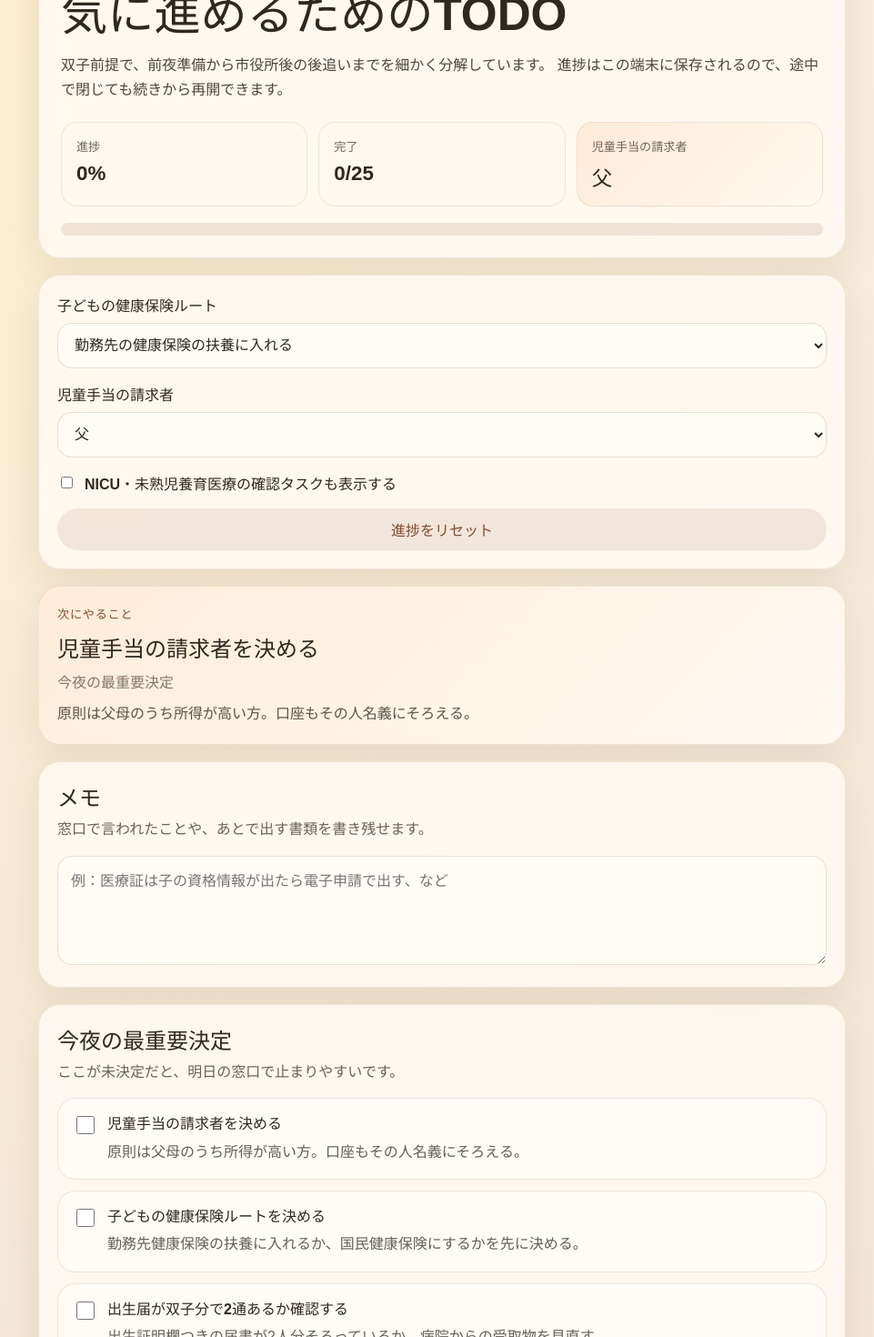
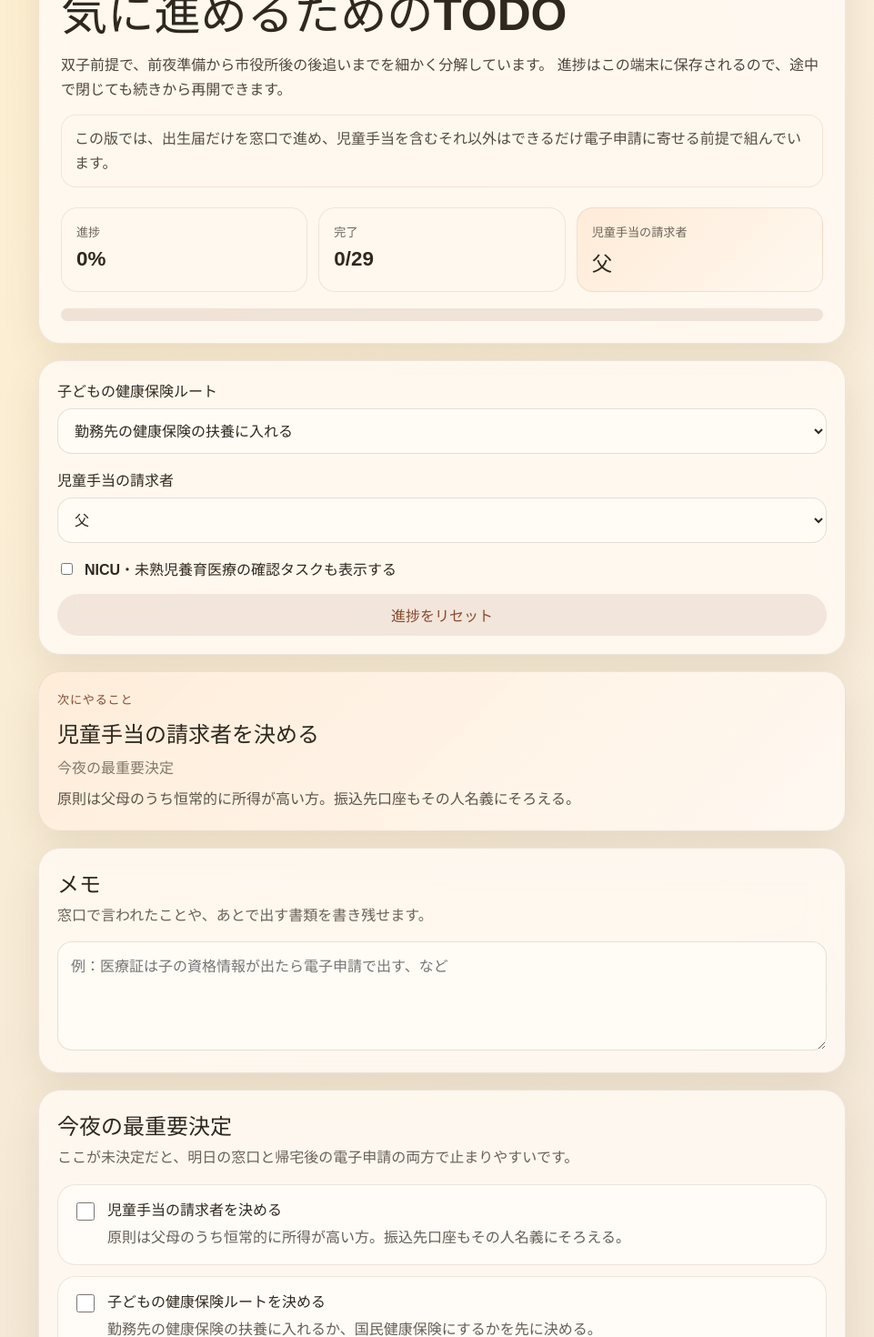
Before and after one commit to TomoyaSuzuki86/babys-birthReport, a React (Vite) app: page / in a window 1280 px wide. Shown: the part 140-1610 px from the top of the page at 91% size, without its empty margins (154-1115 px from the left). Built offline with nearby package versions, Linux system fonts and the light colour scheme.

Commit message:
Switch child allowance flow to online application

```diff
--- a/src/App.tsx
+++ b/src/App.tsx
@@ -2,11 +2,13 @@ import { useEffect, useMemo, useState } from "react";
 
 type InsuranceRoute = "workplace" | "national";
 type HandClaimant = "father" | "mother";
+
 type Task = {
   id: string;
   title: string;
   detail: string;
-  tags?: string[];
+  linkLabel?: string;
+  linkUrl?: string;
   onlyIf?: {
     insurance?: InsuranceRoute;
     nicu?: boolean;
@@ -34,19 +36,17 @@ const sections: Section[] = [
   {
     id: "decisions",
     title: "今夜の最重要決定",
-    subtitle: "ここが未決定だと、明日の窓口で止まりやすいです。",
+    subtitle: "ここが未決定だと、明日の窓口と帰宅後の電子申請の両方で止まりやすいです。",
     tasks: [
       {
         id: "choose-claimant",
         title: "児童手当の請求者を決める",
-        detail:
-          "原則は父母のうち所得が高い方。口座もその人名義にそろえる。"
+        detail: "原則は父母のうち恒常的に所得が高い方。振込先口座もその人名義にそろえる。"
       },
       {
         id: "choose-insurance",
         title: "子どもの健康保険ルートを決める",
-        detail:
-          "勤務先健康保険の扶養に入れるか、国民健康保険にするかを先に決める。"
+        detail: "勤務先の健康保険の扶養に入れるか、国民健康保険にするかを先に決める。"
       },
       {
         id: "confirm-two-forms",
@@ -56,16 +56,15 @@ const sections: Section[] = [
       },
       {
         id: "decide-mynumber",
-        title: "マイナンバーカード同時申請をするか決める",
-        detail:
-          "出生届と一緒に出すなら、同時申請対応の様式かを確認しておく。"
+        title: "赤ちゃんのマイナンバーカード同時申請をするか決める",
+        detail: "出生届と一緒に出すなら、同時申請対応の様式かを確認しておく。"
       }
     ]
   },
   {
     id: "documents",
     title: "書類と持ち物をそろえる",
-    subtitle: "明日そのまま持ち出せるよう、1か所にまとめます。",
+    subtitle: "窓口提出用と、電子申請の添付用を同時に準備します。",
     tasks: [
       {
         id: "pack-birth-forms",
@@ -90,7 +89,7 @@ const sections: Section[] = [
       {
         id: "pack-bank",
         title: "児童手当請求者名義の口座情報を用意する",
-        detail: "通帳かキャッシュカードを写真保存して現物も用意。"
+        detail: "通帳かキャッシュカードを写真保存して、現物もすぐ出せるようにする。"
       },
       {
         id: "pack-mynumber",
@@ -101,7 +100,7 @@ const sections: Section[] = [
         id: "copy-docs",
         title: "重要書類をスマホで撮影しておく",
         detail:
-          "本人確認書類、口座、保険証、出生届の控えに使えるページを保存する。"
+          "本人確認書類、口座、保険証、出生届の控えに使えるページを保存する。電子申請の添付用にも使う。"
       },
       {
         id: "pack-kokuho",
@@ -119,9 +118,9 @@ const sections: Section[] = [
     ]
   },
   {
-    id: "fillout",
-    title: "前夜の記入作業",
-    subtitle: "窓口で考えずに済む項目を先に埋めます。",
+    id: "digital-prep",
+    title: "電子申請の事前準備",
+    subtitle: "帰宅後にスマホだけで進めやすいよう、前夜に情報を固めます。",
     tasks: [
       {
         id: "write-kana",
@@ -139,28 +138,34 @@ const sections: Section[] = [
         detail: "明日は投函だけにする。"
       },
       {
+        id: "prepare-online-upload",
+        title: "電子申請で添付しそうな画像を1つのアルバムにまとめる",
+        detail:
+          "本人確認書類、口座、保険資格情報、必要ならマイナンバー資料を1つにまとめる。"
+      },
+      {
+        id: "bookmark-links",
+        title: "電子申請ページをスマホのタブで開いておく",
+        detail:
+          "児童手当、子ども医療証、必要なら国保のページをブックマークしておくと、帰宅後すぐ進めやすい。"
+      },
+      {
         id: "make-window-note",
-        title: "窓口で伝える順番メモを作る",
+        title: "明日の窓口で伝える要点メモを作る",
         detail:
-          "『出生届提出→児童手当→必要なら国保→医療証の必要書類確認』の順で動く。"
+          "『出生届だけ提出したい。児童手当などは電子申請で進めたいので、今日確認が必要なことだけ知りたい』と伝える。"
       }
     ]
   },
   {
     id: "tomorrow",
     title: "明日市役所でやること",
-    subtitle: "現地ではこの順で進めると迷いにくいです。",
+    subtitle: "窓口は出生届に絞り、その場でしか確認できないことだけ聞きます。",
     tasks: [
       {
         id: "submit-birth",
         title: "市民課で出生届2通を提出する",
-        detail: "同日にほかの手続きも進めたいと最初に伝える。"
-      },
-      {
-        id: "ask-child-hand",
-        title: "出生届受理後に児童手当の窓口へ進む",
-        detail:
-          "請求者、口座、マイナンバー資料をまとめて出せるようにしておく。"
+        detail: "同日に電子申請へ切り替えたいことを最初に伝える。"
       },
       {
         id: "submit-mynumber",
@@ -168,30 +173,55 @@ const sections: Section[] = [
         detail: "出生届と一緒に処理できるか、その場で確認する。"
       },
       {
-        id: "go-kokuho",
-        title: "保険年金課で国保加入手続きをする",
-        detail: "子どもを国保に入れる場合のみ。",
-        onlyIf: { insurance: "national" }
+        id: "confirm-child-hand-online",
+        title: "児童手当を電子申請で出す前提で、請求区分だけ最終確認する",
+        detail:
+          "第1子出生として新規認定請求になるか、上の子がいて額改定になるかを自分の状況に照らして確認する。"
       },
       {
         id: "confirm-iryosho",
-        title: "子ども医療証の今日必要な書類を窓口で確認する",
+        title: "子ども医療証を電子申請で出す前提で必要書類だけ確認する",
         detail:
-          "勤務先健保ルートなら、その日に完了できない前提で後追い方法も確認する。"
+          "子どもの保険資格情報がまだない場合は、何がそろった時点で申請できるかを確認する。"
       },
       {
-        id: "ask-postal",
-        title: "当日完了しない手続きの郵送・電子申請可否を聞く",
-        detail:
-          "医療証、未熟児養育医療、追加提出書類の出し方をその場で確認する。"
+        id: "ask-digital-route",
+        title: "当日完了しない手続きの電子申請ルートを確認する",
+        detail: "医療証、国保、追加提出書類の出し方をその場で確認する。"
       }
     ]
   },
   {
-    id: "after",
-    title: "市役所後にすぐやること",
-    subtitle: "家に戻ってからの抜け漏れ防止です。",
+    id: "online-after",
+    title: "帰宅後にスマホで電子申請すること",
+    subtitle: "出生届の受理後に、窓口へ戻らず進める前提の動線です。",
     tasks: [
+      {
+        id: "apply-child-hand-online",
+        title: "児童手当を電子申請する",
+        detail:
+          "ぴったりサービスから進める。第1子出生なら新規認定請求、すでに受給中なら額改定請求を選ぶ。",
+        linkLabel: "大和市 児童手当電子申請案内",
+        linkUrl:
+          "https://www.city.yamato.lg.jp/gyosei/soshik/7/sonohokanojoho/kosodate/kosodatesupport/6385.html"
+      },
+      {
+        id: "apply-kokuho-online",
+        title: "国保加入をオンライン申請する",
+        detail:
+          "子どもを国保に入れる場合のみ。出生届完了後に、ぴったりサービスから申請する。",
+        linkLabel: "大和市 国保オンライン手続き",
+        linkUrl: "https://www.city.yamato.lg.jp/gyosei/soshik/2020/21347.html",
+        onlyIf: { insurance: "national" }
+      },
+      {
+        id: "apply-iryosho-online",
+        title: "子ども医療証の交付申請を電子申請する",
+        detail:
+          "子どもの保険資格情報が確認できる資料がそろったら、そのまま電子申請で送る。",
+        linkLabel: "大和市 子ども医療証",
+        linkUrl: "https://www.city.yamato.lg.jp/section/ehon_no_machi/age/C/C00006.html"
+      },
       {
         id: "post-birth-contact",
         title: "出生連絡票を投函する",
@@ -212,7 +242,7 @@ const sections: Section[] = [
       {
         id: "track-iryosho",
         title: "医療証の不足書類があれば提出予定日を決める",
-        detail: "保険資格情報が出たらすぐ動けるようメモに残す。"
+        detail: "保険資格情報がまだないなら、出る見込み日をメモして再申請漏れを防ぐ。"
       }
     ]
   },
@@ -236,7 +266,7 @@ const sections: Section[] = [
       {
         id: "avoid-prepay",
         title: "養育医療券の案内が出る前に自己判断で精算しない",
-        detail: "PDFでも、先払い後の払い戻し不可に注意と整理されている。",
+        detail: "先払い後の払い戻し不可になり得るので、病院と市の案内を待つ。",
         onlyIf: { nicu: true }
       }
     ]
@@ -287,28 +317,44 @@ function App() {
 
   const visibleSections = useMemo(
     () =>
-      sections.map((section) => ({
+      sections
+        .map((section) => ({
           ...section,
           tasks: section.tasks.filter((task) => {
-          if (task.onlyIf?.insurance && task.onlyIf.insurance !== state.insurance) {
+            if (
+              task.onlyIf?.insurance &&
+              task.onlyIf.insurance !== state.insurance
+            ) {
               return false;
             }
-          if (typeof task.onlyIf?.nicu === "boolean" && task.onlyIf.nicu !== state.nicu) {
+            if (
+              typeof task.onlyIf?.nicu === "boolean" &&
+              task.onlyIf.nicu !== state.nicu
+            ) {
               return false;
             }
             return true;
           })
-      })).filter((section) => section.tasks.length > 0),
+        }))
+        .filter((section) => section.tasks.length > 0),
     [state.insurance, state.nicu]
   );
 
   const visibleTaskIds = visibleSections.flatMap((section) =>
     section.tasks.map((task) => task.id)
   );
-  const completedCount = visibleTaskIds.filter((id) => state.checked.includes(id)).length;
-  const progress = visibleTaskIds.length === 0 ? 0 : Math.round((completedCount / visibleTaskIds.length) * 100);
+  const completedCount = visibleTaskIds.filter((id) =>
+    state.checked.includes(id)
+  ).length;
+  const progress =
+    visibleTaskIds.length === 0
+      ? 0
+      : Math.round((completedCount / visibleTaskIds.length) * 100);
+
   const nextTask = visibleSections
-    .flatMap((section) => section.tasks.map((task) => ({ ...task, sectionTitle: section.title })))
+    .flatMap((section) =>
+      section.tasks.map((task) => ({ ...task, sectionTitle: section.title }))
+    )
     .find((task) => !state.checked.includes(task.id));
 
   const toggleTask = (taskId: string) => {
@@ -334,6 +380,9 @@ function App() {
         <p className="lead">
           双子前提で、前夜準備から市役所後の後追いまでを細かく分解しています。
           進捗はこの端末に保存されるので、途中で閉じても続きから再開できます。
+        </p>
+        <p className="strategy-note">
+          この版では、出生届だけを窓口で進め、児童手当を含むそれ以外はできるだけ電子申請に寄せる前提で組んでいます。
         </p>
 
         <div className="status-grid">
@@ -428,7 +477,7 @@ function App() {
           <p className="next-label">次にやること</p>
           <h2>見えているタスクはすべて完了です</h2>
           <p className="next-detail">
-            明日の窓口で言われた追加書類があれば、メモ欄に残して後追い分を管理してください。
+            明日の窓口や電子申請で追加書類が出たら、メモ欄に残して後追い分を管理してください。
           </p>
         </section>
       )}
@@ -469,6 +518,18 @@ function App() {
                     <div>
                       <span className="task-title">{task.title}</span>
                       <p className="task-detail">{task.detail}</p>
+                      {task.linkUrl ? (
+                        <p className="task-link-row">
+                          <a
+                            className="task-link"
+                            href={task.linkUrl}
+                            target="_blank"
+                            rel="noreferrer"
+                          >
+                            {task.linkLabel ?? "関連ページを開く"}
+                          </a>
+                        </p>
+                      ) : null}
                     </div>
                   </div>
                 </label>
--- a/src/styles.css
+++ b/src/styles.css
@@ -84,6 +84,16 @@ h1 {
   margin-top: 14px;
   line-height: 1.7;
   color: rgba(46, 40, 31, 0.86);
+}
+
+.strategy-note {
+  margin-top: 14px;
+  padding: 12px 14px;
+  border-radius: 16px;
+  background: rgba(255, 248, 239, 0.95);
+  border: 1px solid rgba(186, 107, 63, 0.14);
+  color: rgba(46, 40, 31, 0.82);
+  line-height: 1.7;
 }
 
 .status-grid {
@@ -281,6 +291,17 @@ textarea {
   line-height: 1.65;
 }
 
+.task-link-row {
+  margin-top: 10px;
+}
+
+.task-link {
+  color: var(--accent-deep);
+  font-weight: 700;
+  text-decoration-thickness: 2px;
+  text-underline-offset: 3px;
+}
+
 @media (hover: hover) {
   .task-card:hover {
     transform: translateY(-1px);
```
Lines whose indentation alone changed are shown as unchanged.
